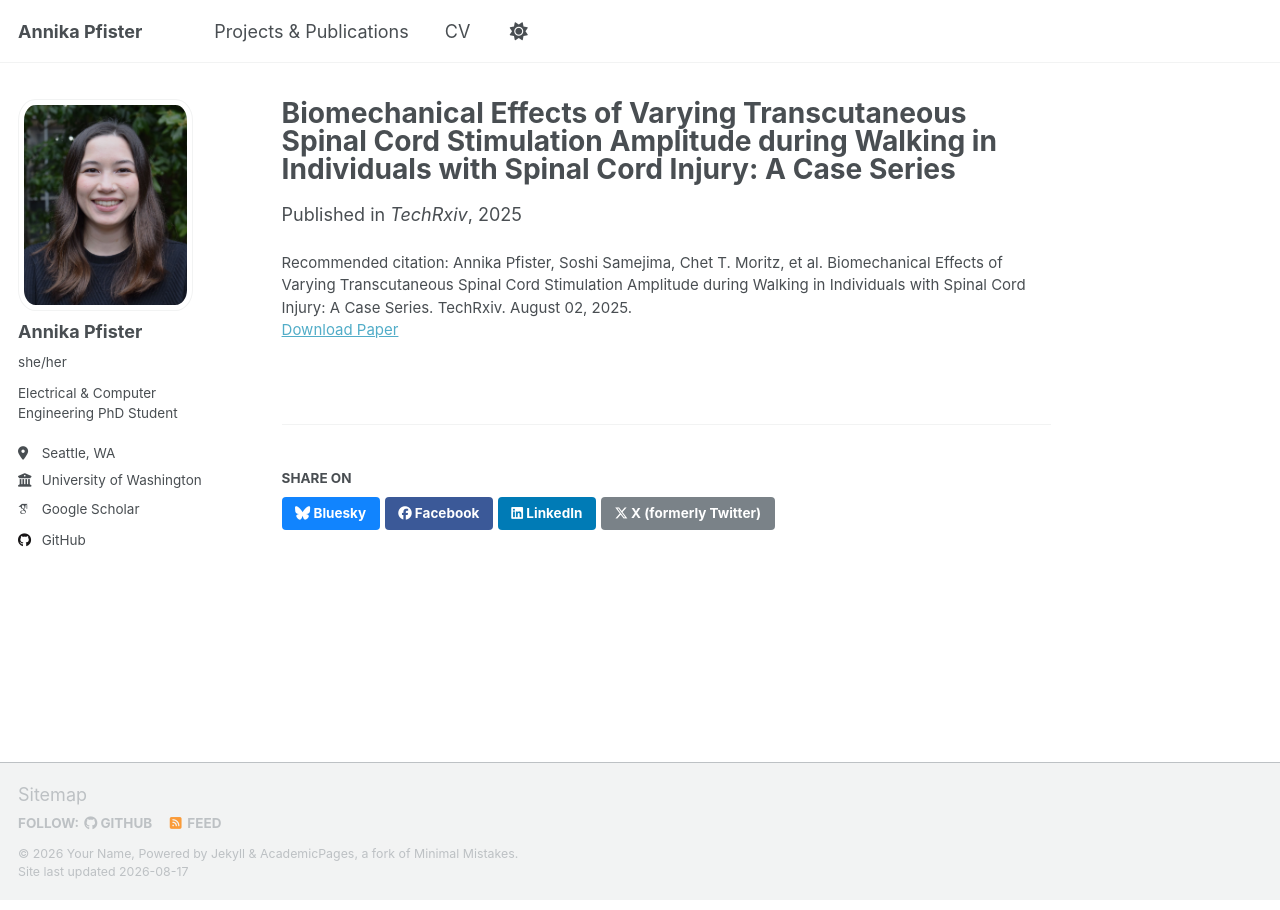
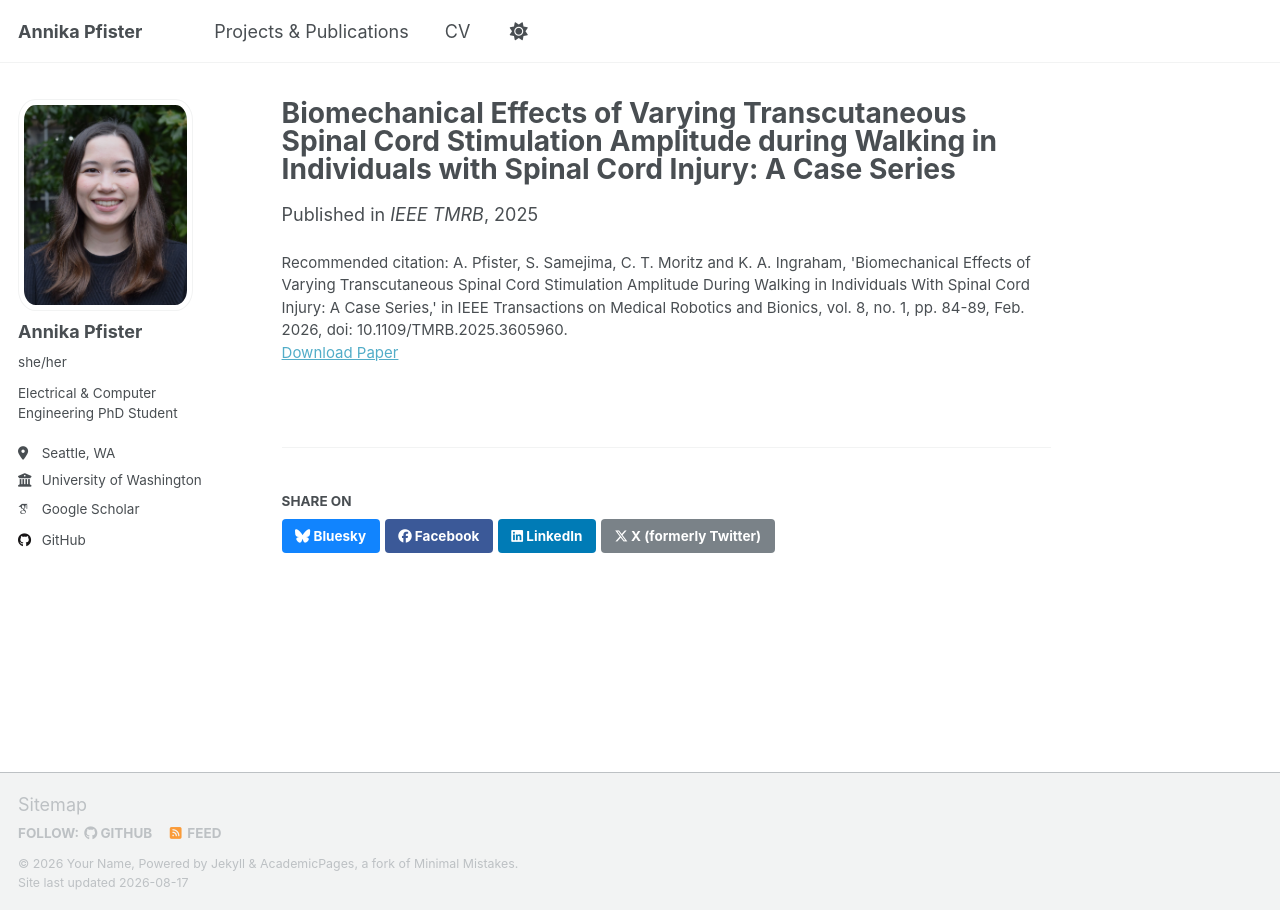
Before and after one commit to annika-pfister/annika-pfister.github.io, a Jekyll site: the page built from _publications/biomechanical effects.md, in a window 1280 px wide. Built offline with Jekyll 4.4.1, drawn with Linux system fonts in a browser that asks for light colours; some web fonts are replaced; a script that is not in the unit is left out.

Commit message:
update biomechanical effects link
swapping from TechRxiv to IEEE

```diff
--- a/_publications/biomechanical effects.md
+++ b/_publications/biomechanical effects.md
@@ -3,9 +3,9 @@ title: "Biomechanical Effects of Varying Transcutaneous Spinal Cord Stimulation
 collection: publications
 category: manuscripts
 permalink: /publication/biomechanical-effects
-excerpt: "Student paper presented at ICORR (RehabWeek 2025)."
+excerpt: "Student paper presented at ICORR (RehabWeek 2025), case series evaluating the effects of tSCS amplitude on various outcome measures for walking in adults with SCI."
 date: 2025-08-11
-venue: "TechRxiv"
-paperurl: "https://www.techrxiv.org/users/943787/articles/1313798-biomechanical-effects-of-varying-transcutaneous-spinal-cord-stimulation-amplitude-during-walking-in-individuals-with-spinal-cord-injury-a-case-series?commit=d02f46906239d5c39e149c094321213f9664954f"
-citation: "Annika Pfister, Soshi Samejima, Chet T. Moritz, et al. Biomechanical Effects of Varying Transcutaneous Spinal Cord Stimulation Amplitude during Walking in Individuals with Spinal Cord Injury: A Case Series. TechRxiv. August 02, 2025."
+venue: "IEEE TMRB"
+paperurl: "https://ieeexplore.ieee.org/document/11151649"
+citation: "A. Pfister, S. Samejima, C. T. Moritz and K. A. Ingraham, 'Biomechanical Effects of Varying Transcutaneous Spinal Cord Stimulation Amplitude During Walking in Individuals With Spinal Cord Injury: A Case Series,' in IEEE Transactions on Medical Robotics and Bionics, vol. 8, no. 1, pp. 84-89, Feb. 2026, doi: 10.1109/TMRB.2025.3605960."
 ---
```
